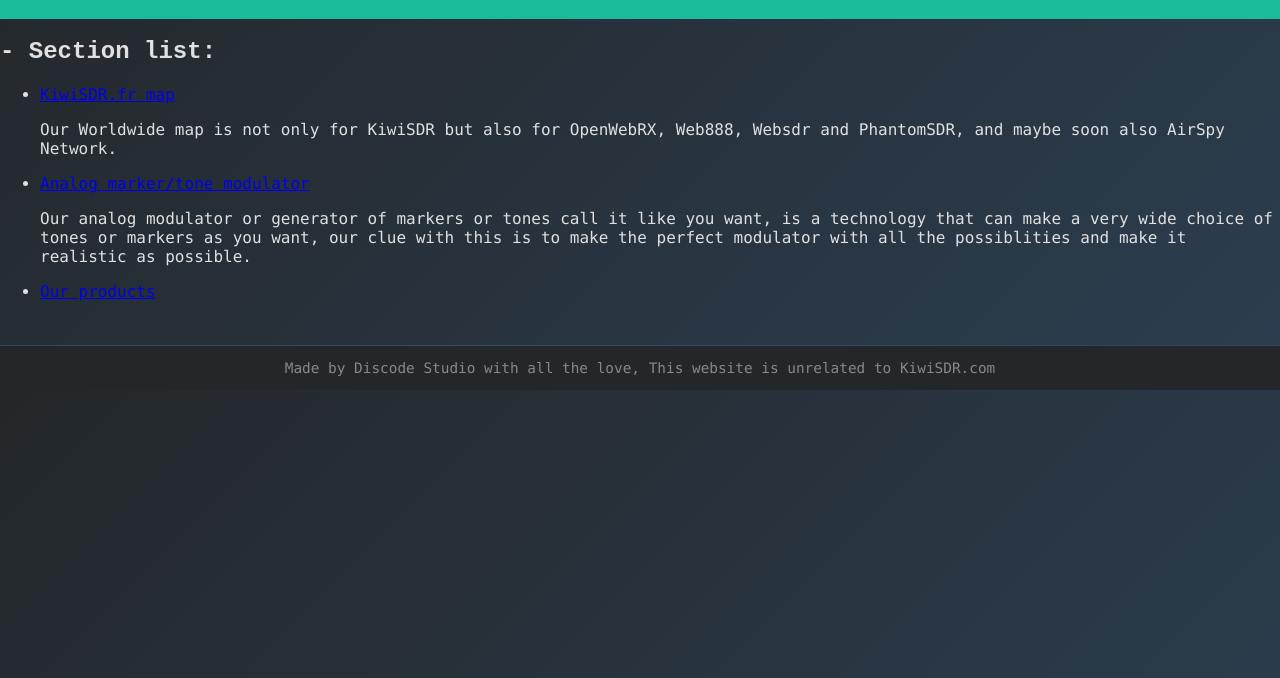
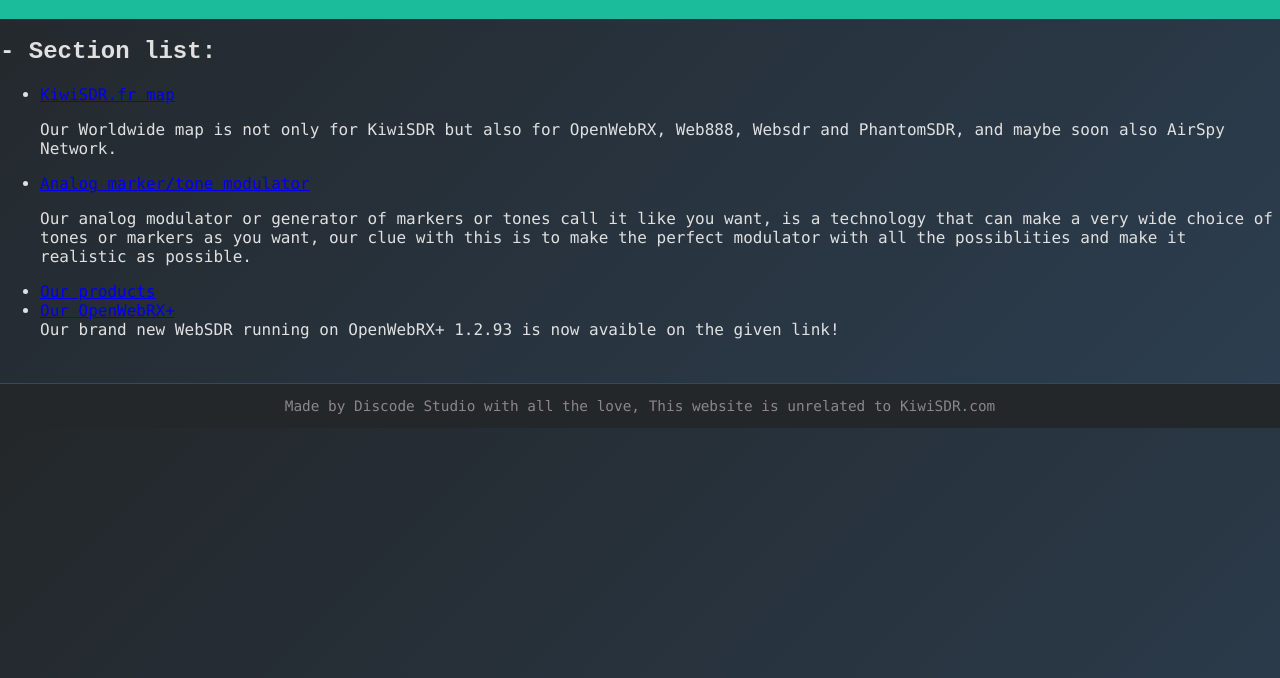
Before and after one commit to kiwisdr-fr/main, a plain HTML site: page index.html in a window 1280 px wide. Shown: the part 122-800 px from the top of the page. Drawn offline with Linux system fonts and the light colour scheme.

Commit message:
Update index.html

```diff
--- a/index.html
+++ b/index.html
@@ -30,6 +30,8 @@
             <p>Our analog modulator or generator of markers or tones call it like you want, is a technology that can make a very wide choice of tones or markers as you want, our clue with this is to make the perfect modulator with all the possiblities and make it realistic as possible.</p>
         </li>
         <li><a href="./radio/products/index.html">Our products</a></li>
+        <li><a href="https://websdr.kiwisdr.fr/">Our OpenWebRX+</a> <br>
+        Our brand new WebSDR running on OpenWebRX+ 1.2.93 is now avaible on the given link!</li>
             </ul>
         </section>
     </main>
```
